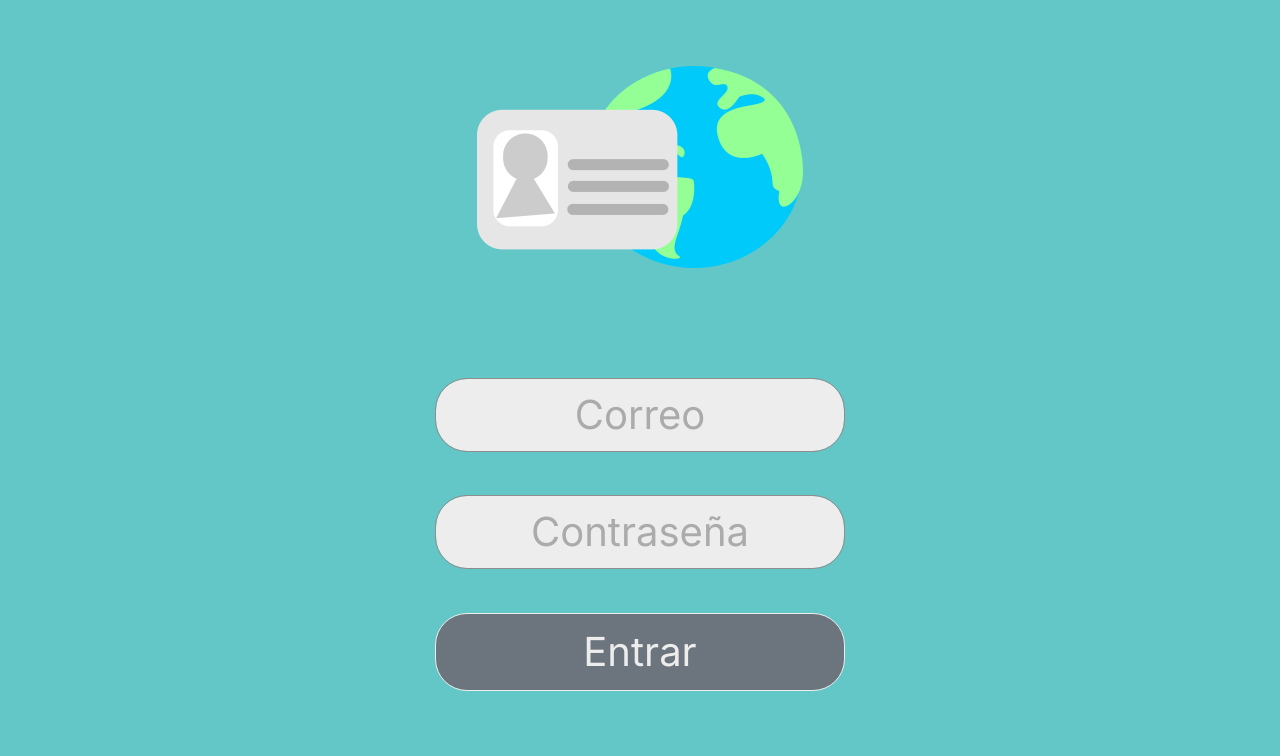
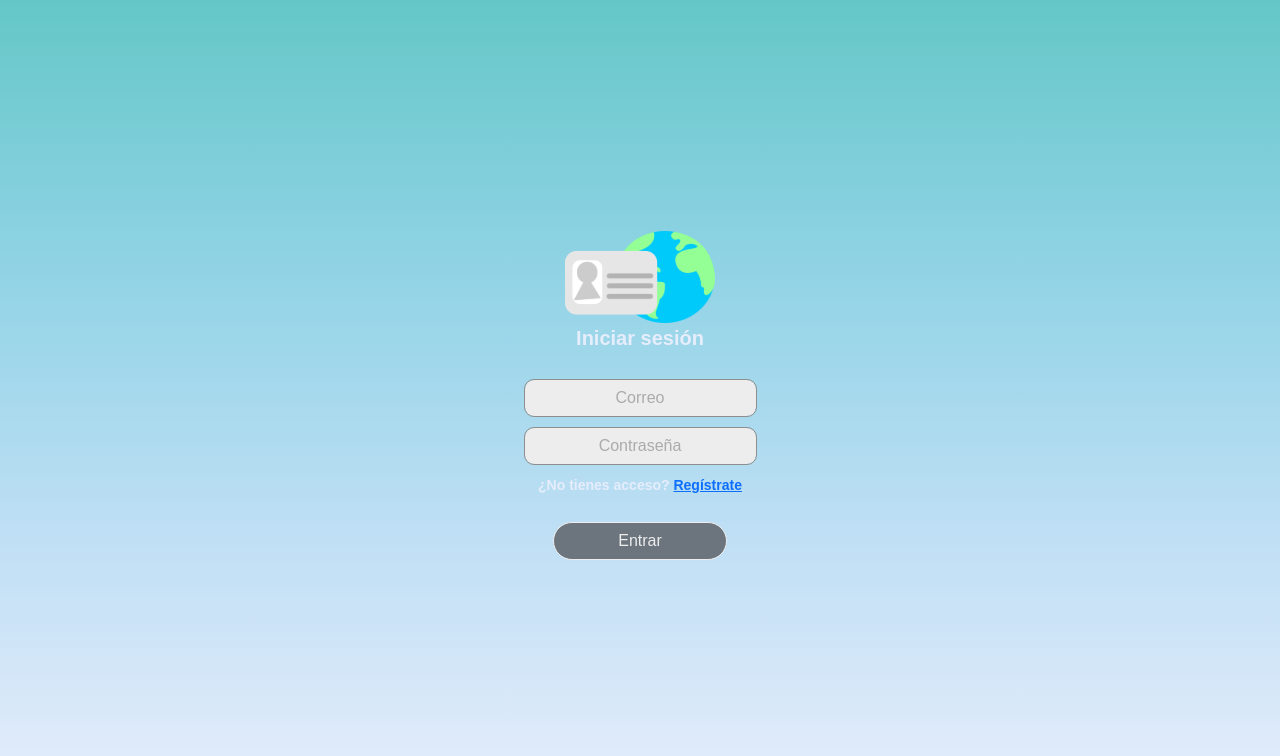
Before and after one commit to alejandrojsn/proyecto-interfaces, a React (Vite) app: page /login in a window 1280 px wide. Shown: the top 756 px of the page. Built offline with nearby package versions, Linux system fonts and the light colour scheme.

Commit message:
[FIX] Login: Fixing layout

```diff
--- a/src/App.jsx
+++ b/src/App.jsx
@@ -3,12 +3,11 @@ import { Link } from 'react-router-dom'
 
 function App() {
   return (
-    <>
       <div className='container'>
         <div className="row justify-content-center">
           <div className="col-6">
             <div className="vh-100 d-flex flex-column justify-content-evenly align-items-center">
-              <img src={IDGovLogo} alt="IDGov Logo" width="326px" height="202px"/>
+              <img src={IDGovLogo} alt="IDGov Logo" width="256px" />
               <button className='btn btn-outline-light btn-lg'>IDGov</button>
               <Link to="login">
                 <button className='btn btn-info btn-lg text-light text-nowrap'>Iniciar sesión</button>
@@ -20,7 +19,6 @@ function App() {
           </div>
         </div>
       </div>
-    </>
   )
 }
 
--- a/src/Login.jsx
+++ b/src/Login.jsx
@@ -1,26 +1,29 @@
+import { Link } from 'react-router-dom'
 import IDGovLogo from './assets/IDGov.svg'
 
 export default function Login() {
   return (
-    <>
     <div className='container'>
       <div className="row justify-content-center">
         <div className="col-6">
-            <div className="vh-100 d-flex flex-column justify-content-evenly align-items-center">
-              <img src={IDGovLogo} alt="IDGov Logo" width="326px" height="202px"/>
-              <form className="h-50 d-flex flex-column justify-content-evenly align-items-center">
-                <div className="w-75">
+          <div className="vh-100 d-flex flex-column justify-content-center align-items-center">
+            <img src={IDGovLogo} alt="IDGov Logo" width="150px" />
+            <p className='login-title'>Iniciar sesión</p>
+            <form className="h-25 d-flex flex-column justify-content-evenly align-items-center">
+              <div className="w-100">
                 <input type="email" className="form-control custom-input" name="email" placeholder="Correo" />
               </div>
-                <div className="w-75">
+              <div className="w-100">
                 <input type="password" className="form-control custom-input" name="password" placeholder="Contraseña" />
               </div>
-                <button type="submit" className="btn btn-secondary btn-lg w-75">Entrar</button>
+              <span className='login-register-link'>
+                ¿No tienes acceso? <Link to='/register'>Regístrate</Link>
+              </span>
+              <button type="submit" className="btn btn-secondary btn-md w-75 mt-3">Entrar</button>
             </form>
           </div>
         </div>
       </div>
     </div>
-    </>
   )
 }
--- a/src/Register.jsx
+++ b/src/Register.jsx
@@ -2,12 +2,11 @@ import IDGovLogo from './assets/IDGov.svg'
 
 export default function Register() {
   return (
-    <>
       <div className='container'>
         <div className="row justify-content-center">
           <div className="col-6">
             <div className="vh-100 d-flex flex-column justify-content-evenly align-items-center">
-              <img src={IDGovLogo} alt="IDGov Logo" width="326px" height="202px"/>
+              <img src={IDGovLogo} alt="IDGov Logo" width="256px" />
               <form className="h-75 d-flex flex-column justify-content-evenly align-items-center">
                 <div className="w-75">
                   <input type="number" className="form-control custom-input" name="idnumber" placeholder="Cédula" />
@@ -30,6 +29,5 @@ export default function Register() {
           </div>
         </div>
       </div>
-    </>
   )
 }
--- a/src/scss/styles.scss
+++ b/src/scss/styles.scss
@@ -1,11 +1,14 @@
 @import "~bootstrap/scss/bootstrap";
 
+* {
+    font-family: sans-serif;
+}
+
 body {
-    background-color: #64C7C7;
+    background-image: linear-gradient(to bottom, #64c7c7, #90d3e5, #bfdff5, #e6edfb);
 }
 
 .btn {
-    font-family: 'Inter';
     border-radius: 32px;
     border: 1px solid #fff;
 }
@@ -15,20 +18,31 @@ body {
 }
 
 .btn-lg {
-    font-size: 40px;
+    font-size: 18px;
 }
 
 .btn-purple {
     background-color: #ABB3FF;
 }
 
+.login-title {
+    font-size: 20px;
+    font-weight: 700;
+    color: #e6edfb;
+}
+
+.login-register-link {
+    font-weight: 700;
+    font-size: 14px;
+    color: #e6edfb;
+}
+
 .custom-input {
-    border-radius: 32px;
+    border-radius: 10px;
     border: 1px solid #8E8E8E;
     background-color: #EDEDED;
     color: #ABABAB;
-    font-family: 'Inter';
-    font-size: 40px;
+    font-size: 16px;
     text-align: center;
 }
 
```
Also changed, not shown: 1 other file (tests, documents, lock files or other folders). Lines whose indentation alone changed are shown as unchanged.
